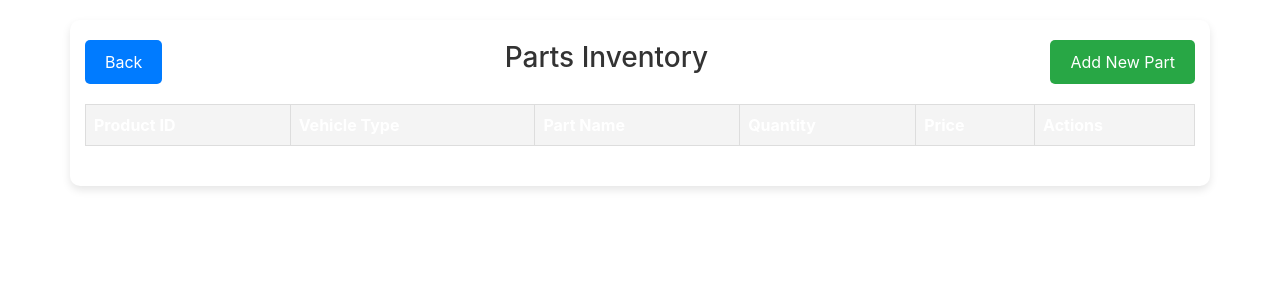
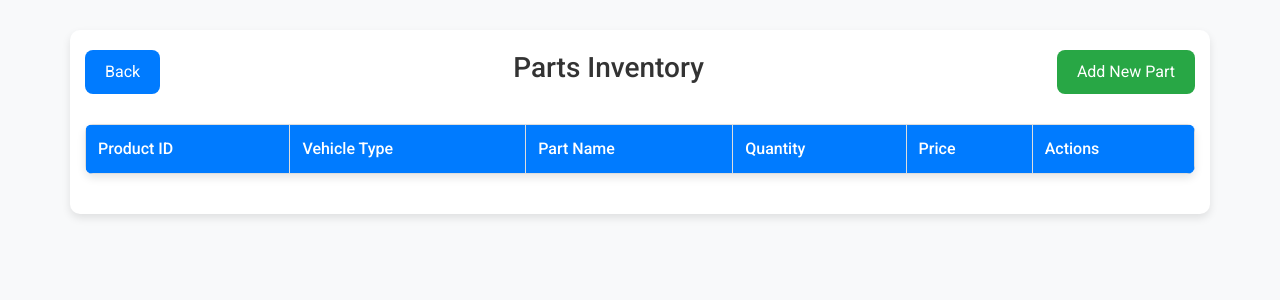
Before and after one commit to TheVincee/Repair-Shop-Locator-new, a PHP site: page /Addproduct.php in a window 1280 px wide. Shown: the top 300 px of the page. Run offline with PHP 8.4, Linux system fonts and the light colour scheme; data that the repository does not hold is empty.

Commit message:
update working but submiting is the problem

```diff
--- a/ADMIN/Inventory/Addproduct.php
+++ b/ADMIN/Inventory/Addproduct.php
@@ -7,17 +7,23 @@
     <link rel="stylesheet" href="Product.css">
     <!-- Bootstrap CSS -->
     <link rel="stylesheet" href="https://maxcdn.bootstrapcdn.com/bootstrap/4.5.2/css/bootstrap.min.css">
+    <!-- Google Font -->
+    <link href="https://fonts.googleapis.com/css2?family=Roboto:wght@400;500;700&display=swap" rel="stylesheet">
     <style>
-        /* Add any custom styles here */
+        body {
+            font-family: 'Roboto', sans-serif;
+            background-color: #f8f9fa;
+        }
+
         .container {
-            margin-top: 20px;
+            margin-top: 30px;
         }
 
         .header {
             display: flex;
             justify-content: space-between;
             align-items: center;
-            margin-bottom: 20px;
+            margin-bottom: 30px;
         }
 
         .back-button, .add-button {
@@ -25,45 +31,63 @@
             padding: 10px 20px;
             text-decoration: none;
             color: #fff;
-            border-radius: 5px;
+            border-radius: 8px;
+            transition: background-color 0.3s, transform 0.3s;
         }
 
         .back-button {
             background-color: #007bff;
         }
 
+        .back-button:hover {
+            background-color: #0056b3;
+            transform: scale(1.05);
+        }
+
         .add-button {
             background-color: #28a745;
+        }
+
+        .add-button:hover {
+            background-color: #218838;
+            transform: scale(1.05);
         }
 
         .inventory-table {
             width: 100%;
             border-collapse: collapse;
+            box-shadow: 0 4px 8px rgba(0, 0, 0, 0.1);
+            border-radius: 8px;
+            overflow: hidden;
+            background-color: #fff;
         }
 
         .inventory-table th, .inventory-table td {
             border: 1px solid #ddd;
-            padding: 8px;
+            padding: 12px;
+            text-align: left;
         }
 
         .inventory-table th {
-            background-color: #f4f4f4;
-            text-align: left;
+            background-color: #007bff;
+            color: #fff;
+            font-weight: 500;
         }
 
         .inventory-table tr:nth-child(even) {
-            background-color: #f9f9f9;
+            background-color: #f2f2f2;
         }
 
         .inventory-table tr:hover {
-            background-color: #f1f1f1;
+            background-color: #e9ecef;
         }
 
         .action-button {
-            padding: 5px 10px;
+            padding: 6px 12px;
             border: none;
             border-radius: 4px;
             cursor: pointer;
+            transition: background-color 0.3s, transform 0.3s;
         }
 
         .edit {
@@ -71,14 +95,43 @@
             color: #fff;
         }
 
+        .edit:hover {
+            background-color: #e0a800;
+            transform: scale(1.05);
+        }
+
         .delete {
             background-color: #dc3545;
             color: #fff;
         }
 
+        .delete:hover {
+            background-color: #c82333;
+            transform: scale(1.05);
+        }
+
         .view {
             background-color: #17a2b8;
             color: #fff;
+        }
+
+        .view:hover {
+            background-color: #138496;
+            transform: scale(1.05);
+        }
+
+        /* Modal Styles */
+        .modal-content {
+            border-radius: 8px;
+            box-shadow: 0 4px 8px rgba(0, 0, 0, 0.2);
+        }
+
+        .modal-header {
+            border-bottom: 1px solid #ddd;
+        }
+
+        .modal-footer {
+            border-top: 1px solid #ddd;
         }
     </style>
 </head>
@@ -147,8 +200,9 @@
     <!-- Include Bootstrap JS and jQuery -->
     <script src="https://code.jquery.com/jquery-3.5.1.min.js"></script>
     <script src="https://maxcdn.bootstrapcdn.com/bootstrap/4.5.2/js/bootstrap.min.js"></script>
-    <script>
+        <script>
        // Function to open the modal for adding or editing parts
+// Function to open the modal for adding or editing parts
 function openModal(action, id = null) {
     $('#modal').modal('show');
     $('#modal-title').text(action + ' Part');
@@ -222,16 +276,24 @@ function openModal(action, id = null) {
                                 contentType: 'application/json',
                                 success: function(response) {
                                     console.log('Update Part Response:', response);
-                                    try {
-                                        response = JSON.parse(response);
-                                        if (response.status === 'success') {
+                                    if (typeof response === 'string') {
+                                        try {
+                                            response = JSON.parse(response); // Parse if response is string
+                                        } catch (e) {
+                                            console.error('Failed to parse response:', response);
+                                            return;
+                                        }
+                                    }
+
+                                    if (response.status === 'success') {
+                                        if (response.part && response.part.product_id) {
                                             updateTableRow(id, response.part); // Update the table row
                                             $('#modal').modal('hide'); // Close the modal
                                         } else {
-                                            alert('Error: ' + response.message);
+                                            console.error('Error: part object is missing or invalid in the response');
                                         }
-                                    } catch (e) {
-                                        console.error('Failed to parse response:', response);
+                                    } else {
+                                        alert('Error: ' + response.message);
                                     }
                                 },
                                 error: function(xhr, status, error) {
@@ -324,5 +386,7 @@ $(document).ready(function() {
 });
 
     </script>
+
+
 </body>
 </html>
```
Also changed, not shown: ADMIN/Inventory/GetPart.php (+15 -17 lines), ADMIN/Inventory/UpdatePart.php (+13 -1 lines).
